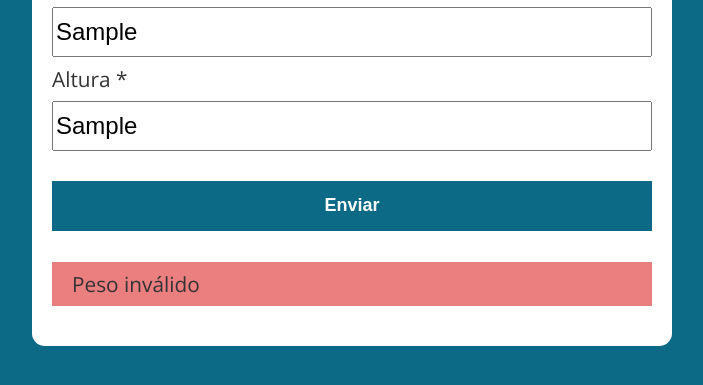
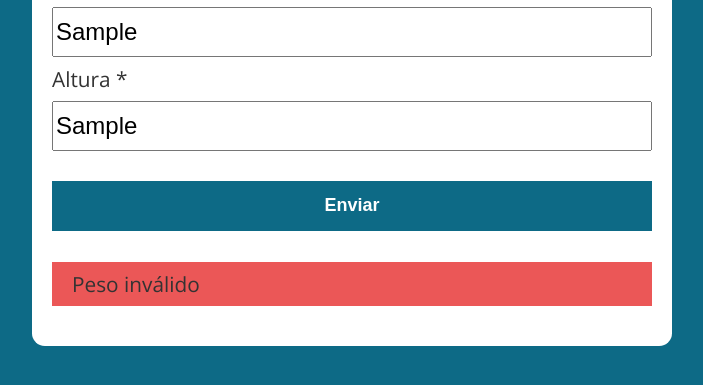
Before and after one commit to rafaelfachinelli/IMCproject, a plain HTML site: page index.html in a window 1280 px wide. Both pictures are taken after typing "Sample", "Sample" into the empty fields and a click on the button "Enviar". Shown: the part 255-640 px from the top of the page, without its empty margins (288-991 px from the left). Drawn offline with nearby package versions, Linux system fonts and the light colour scheme.

Commit message:
cores e estilos

```diff
--- a/assets/css/style.css
+++ b/assets/css/style.css
@@ -66,7 +66,7 @@ form button:hover {
 }
 
 .bad {
-  background: rgb(235, 126, 126);
+  background: #EB5757;
   padding: 10px 20px;
 }
 
```
Also changed, not shown: index.html (+0 -2 lines).
